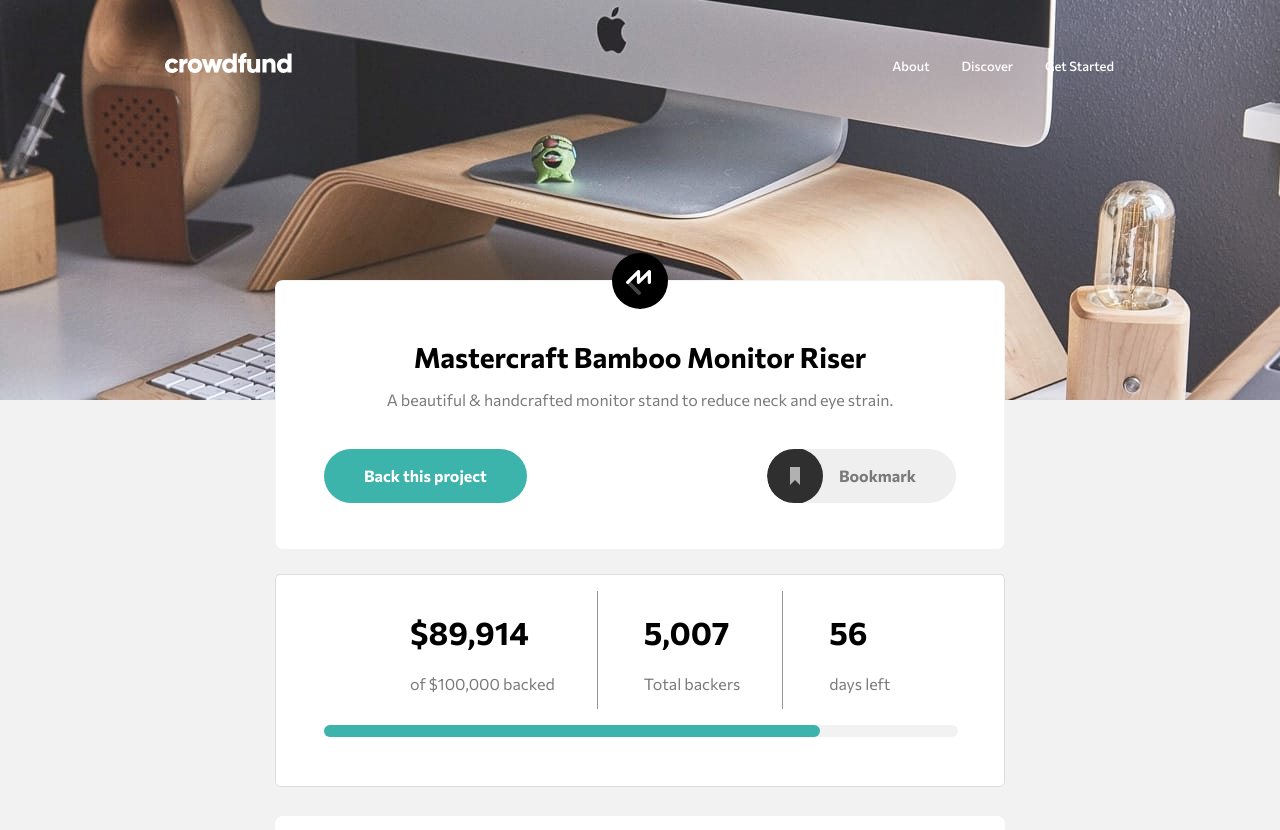
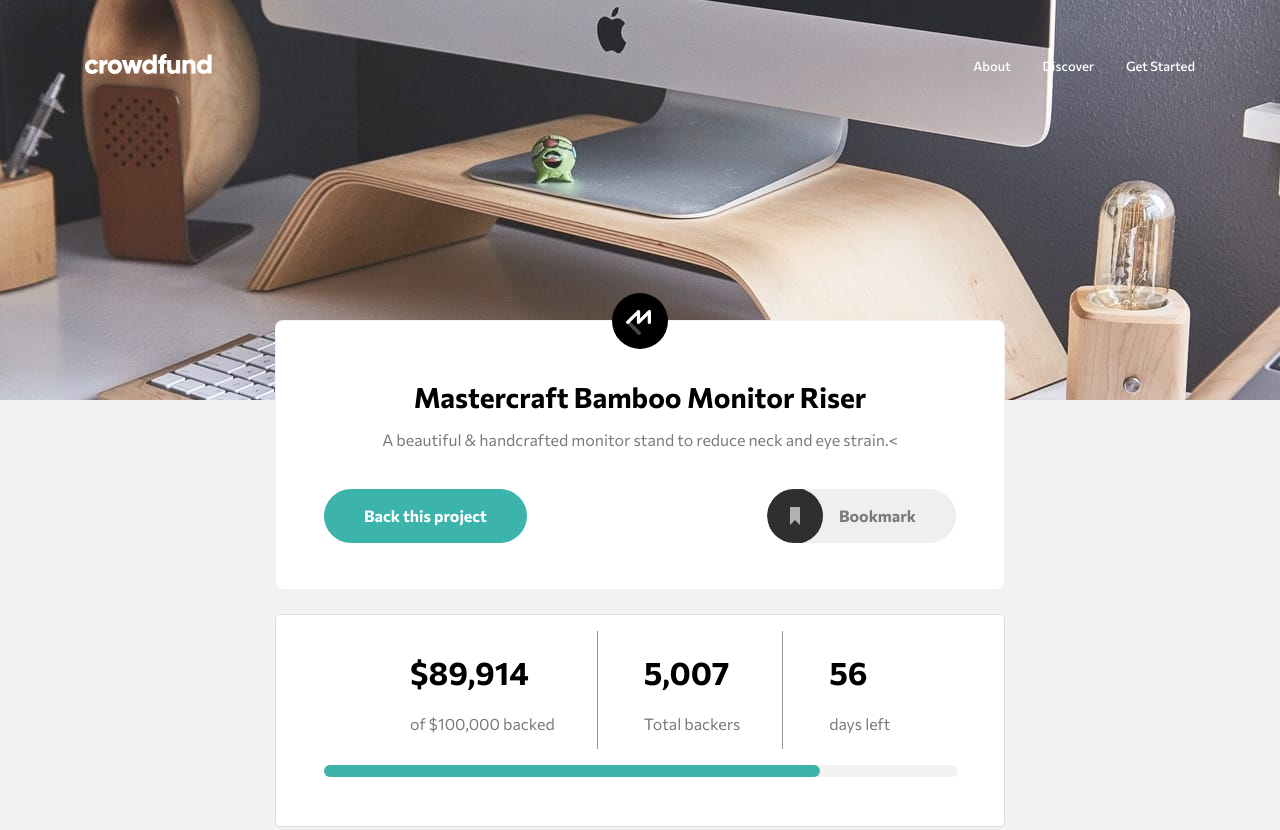
Before and after one commit to rustami-dastan/crowdenfunding-product-page, a plain HTML site: page index.html in a window 1280 px wide. Shown: the top 830 px of the page. Drawn offline with Linux system fonts and the light colour scheme; files whose address does not match are found by name.

Commit message:
Some issues have been solved

```diff
--- a/css/style.css
+++ b/css/style.css
@@ -29,18 +29,27 @@ body{
     justify-content: space-between;
     align-items: center;
 }
+
+.sitenav-container{
+    display: flex;
+    justify-content: space-between;
+    align-items: center;
+    padding-left: 20px;
+    padding-right: 20px;
+    width: 1150px;
+    margin-left: auto;
+    margin-right: auto;
+}
 .sitenav ul{
     list-style: none;
     display: flex;
-    flex-direction: row;
-    margin-right: 166px;
 }
-.sitenav-iteam{
+.sitenav-item{
     margin-left: 32px;
 
 }
-.sitenav-brand{
-    margin-left: 165px;
+.sitenav-brand img{
+    display: block;
 }
 
 .sitenav-link{
@@ -54,12 +63,11 @@ body{
 }
 .sitenav-link:hover{
     text-decoration: underline;
-}
+}*
 .container{
     width: 730px;
-    /* height: 2000px; */
     position: relative;
-    top: -120px;
+    top: -80px;
     margin-left: auto;
     margin-right: auto;
 }
@@ -183,7 +191,8 @@ body{
     border-radius: 8px;
     margin-left: auto;
     margin-right: auto;
-    margin-top: -115px;
+    margin-top: -75px;
+    padding-top: 48px;
     /* margin-top: -1580px; */
 
 }
--- a/index.html
+++ b/index.html
@@ -12,27 +12,47 @@
 </head>
 
 <body>
+    <!-- Start Heder Section  -->
     <header class="siteheader">
         <nav class="sitenav">
+            <div class="sitenav-container ">
+
                 <a href="#" class="sitenav-brand"><img src="images/logo.svg" alt="logo" width="127" height="20"></a>
+
                 <ul>
-                <li class="sitenav-iteam"><a href="#" class="sitenav-link">About</a></li>
-                <li class="sitenav-iteam"><a href="#" class="sitenav-link">Discover</a></li>
-                <li class="sitenav-iteam"><a href="#" class="sitenav-link">Get Started</a></li>
+                    <li class="sitenav-item"><a href="#" class="sitenav-link">About</a></li>
+                    <li class="sitenav-item"><a href="#" class="sitenav-link">Discover</a></li>
+                    <li class="sitenav-item"><a href="#" class="sitenav-link">Get Started</a></li>
                 </ul>
+
+            </div>
         </nav>
     </header>
+    <!-- End of Header Section  -->
+
+    <!-- Start Content Section  -->
+
     <div class="container">
+
+        <!-- Start MAstercraft Section  -->
+
         <div class="mastercraft">
+
             <img class="mastercraft-image" src="images//logo-mastercraft.svg" alt="loo mastercraft" width="56"
                 height="56">
+
             <h2 class="mastercraft-title">Mastercraft Bamboo Monitor Riser</h2>
-            <p class="mastercraft-text">A beautiful & handcrafted monitor stand to reduce neck and eye strain.</p>
-            <div class="mastercraft-container">
+
+            <p class="mastercraft-text">A beautiful & handcrafted monitor stand to reduce neck and eye strain.< <div
+                    class="mastercraft-container">
                     <a href="#" class="mastercraft-btn">Back this project</a>
                     <a href="#" class="mastercraft-btn-2">Bookmark</a>
         </div>
+
     </div>
+    <!-- End of Mastercraft Section -->
+
+    <!-- Start Costs Section  -->
     <div class="costs">
         <div class="numbers">
             <ul class="numbers-lists">
```
Lines whose indentation alone changed are shown as unchanged.
